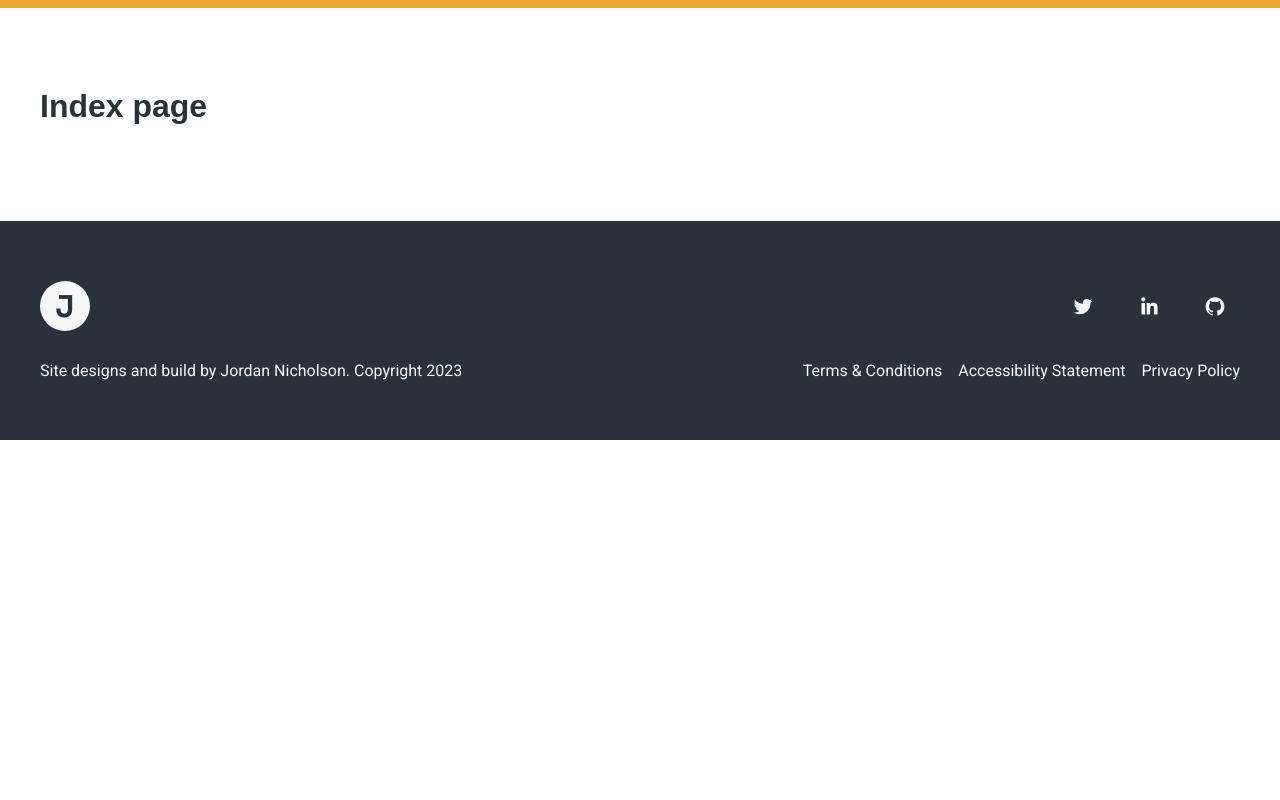
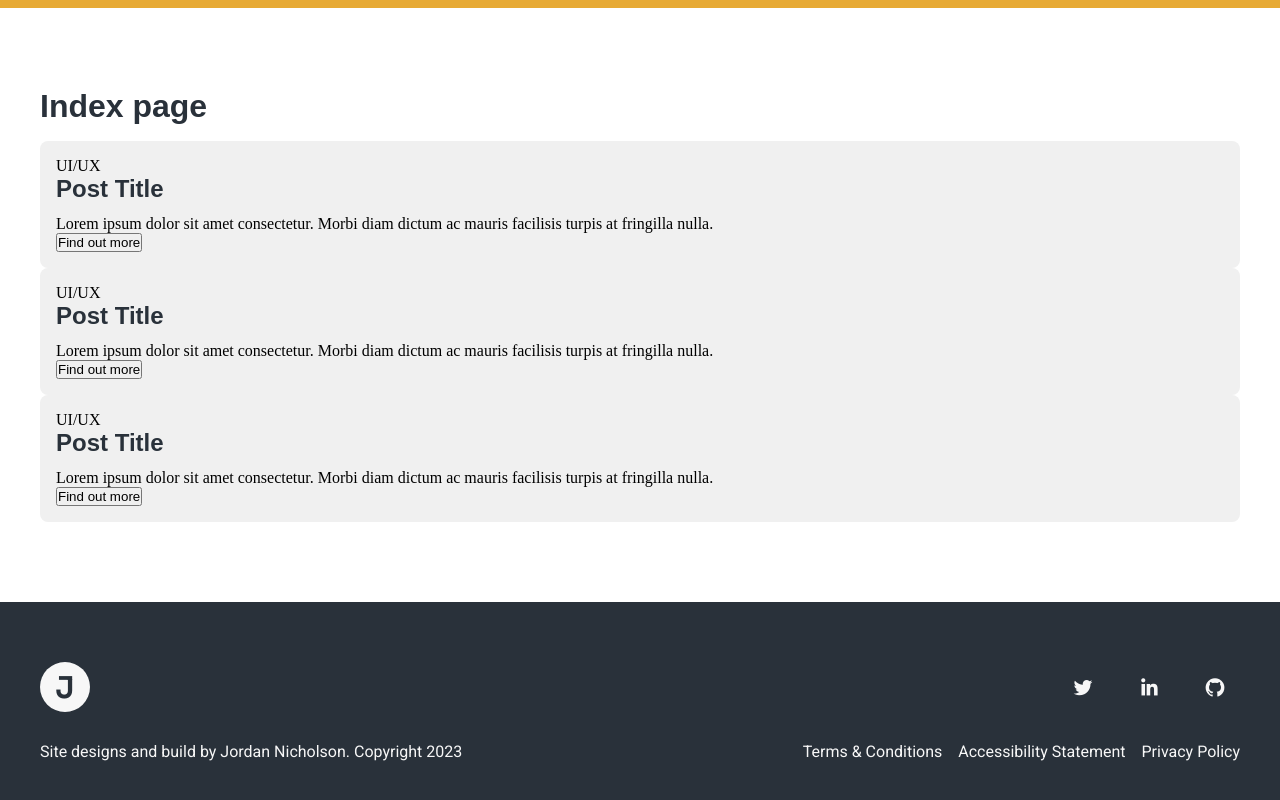
Before and after one commit to JordanNic/personal-site, a Nuxt app: page / in a window 1280 px wide. Shown: the part 792-1592 px from the top of the page. Before the commit the page ends 1232 px from the top, so only its background shows below. Built offline with nearby package versions, Linux system fonts and the light colour scheme.

Commit message:
Added navigation and some dummy props for posts

```diff
--- a/pages/index.vue
+++ b/pages/index.vue
@@ -1,7 +1,18 @@
 <template>
+    <Navigation v-bind="navigationProps" />
     <MasterHeader v-bind="masterHeadProps" />
     <main class="container">
         <h1>Index page</h1>
+        <section class="posts-grid">
+            <Post
+                class="post-card"
+                v-for="post in posts"
+                :key="post.id"
+                :subtitle="post.subtitle"
+                :title="post.title"
+                :postIntro="post.postIntro"
+            ></Post>
+        </section>
     </main>
 </template>
 
@@ -9,6 +20,10 @@
 export default {
     data() {
         return {
+            navigationProps: {
+                logoBlack: true,
+                iconsBlack: true,
+            },
             masterHeadProps: {
                 logoBlack: true,
                 headerYellow: true,
@@ -16,6 +31,11 @@ export default {
                 title: "Product Designer",
                 introText: "Nice to meet you! Over the past couple of years, I have been working with various tech companies in and around Devon, working to improve their customers experience.",
             },
+            posts: [
+                { id: 1, title: "Post Title", subtitle: "UI/UX", postIntro: "Lorem ipsum dolor sit amet consectetur. Morbi diam dictum ac mauris facilisis turpis at fringilla nulla." },
+                { id: 2, title: "Post Title", subtitle: "UI/UX", postIntro: "Lorem ipsum dolor sit amet consectetur. Morbi diam dictum ac mauris facilisis turpis at fringilla nulla." },
+                { id: 3, title: "Post Title", subtitle: "UI/UX", postIntro: "Lorem ipsum dolor sit amet consectetur. Morbi diam dictum ac mauris facilisis turpis at fringilla nulla." },
+            ],
         }
     }
 }
```
